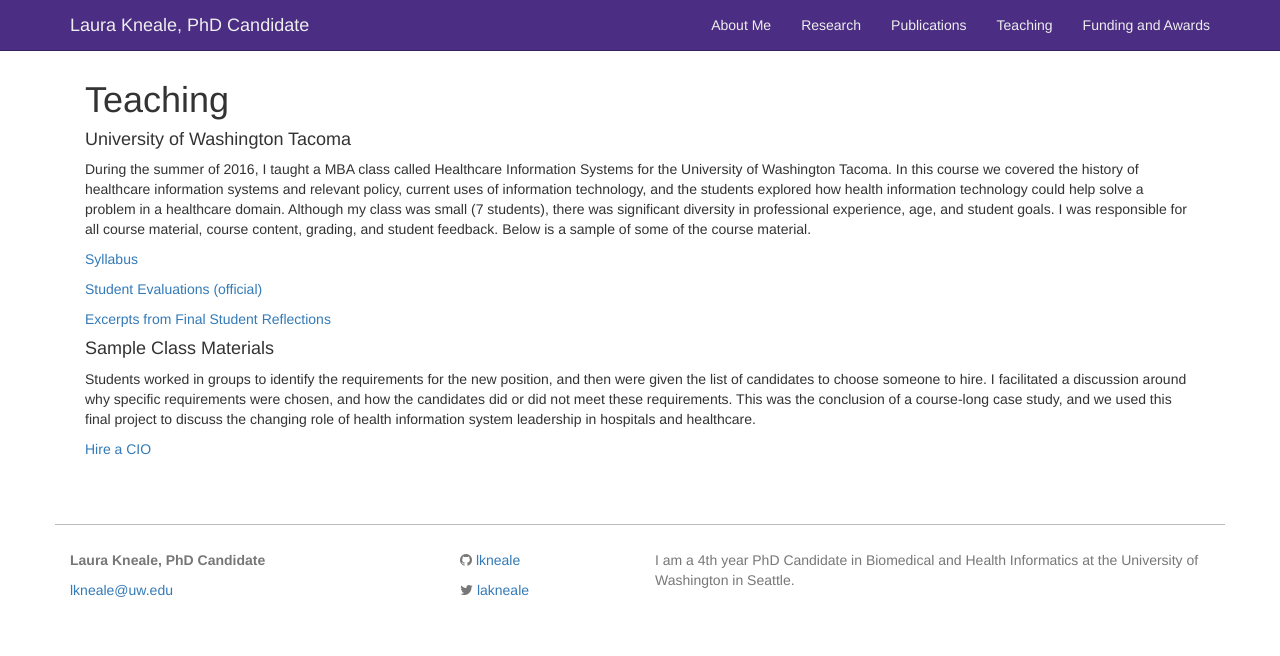
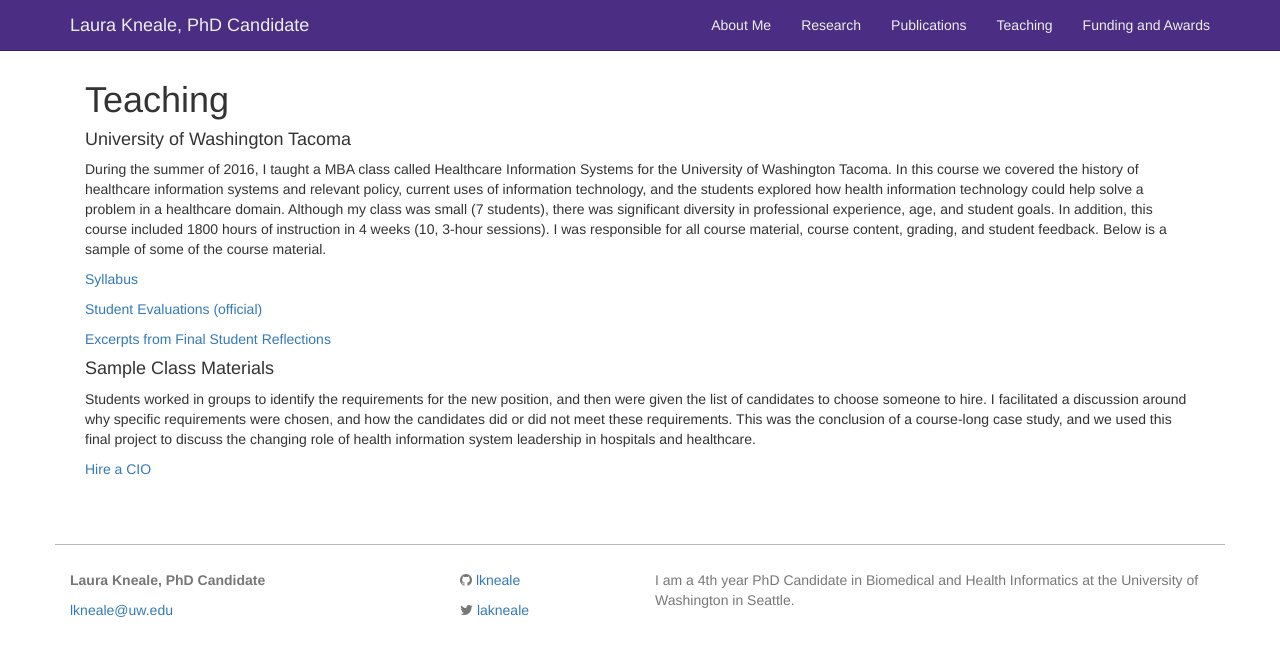
Before and after one commit to lkneale/lkneale.github.io, a Jekyll site: the page built from teaching.md, in a window 1280 px wide. Shown: the top 656 px of the page. Built offline with Jekyll 4.4.1, drawn with Linux system fonts in a browser that asks for light colours.

Commit message:
Update teaching.md

```diff
--- a/teaching.md
+++ b/teaching.md
@@ -4,7 +4,7 @@
 permalink: /teaching/
 ---
 #### University of Washington Tacoma
-During the summer of 2016, I taught a MBA class called Healthcare Information Systems for the University of Washington Tacoma. In this course we covered the history of healthcare information systems and relevant policy, current uses of information technology, and the students explored how health information technology could help solve a problem in a healthcare domain. Although my class was small (7 students), there was significant diversity in professional experience, age, and student goals. I was responsible for all course material, course content, grading, and student feedback. Below is a sample of some of the course material.
+During the summer of 2016, I taught a MBA class called Healthcare Information Systems for the University of Washington Tacoma. In this course we covered the history of healthcare information systems and relevant policy, current uses of information technology, and the students explored how health information technology could help solve a problem in a healthcare domain. Although my class was small (7 students), there was significant diversity in professional experience, age, and student goals. In addition, this course included 1800 hours of instruction in 4 weeks (10, 3-hour sessions). I was responsible for all course material, course content, grading, and student feedback. Below is a sample of some of the course material.
 
 <a href="/images/Tacoma Syllabus.pdf" target="_blank">Syllabus
 
```
